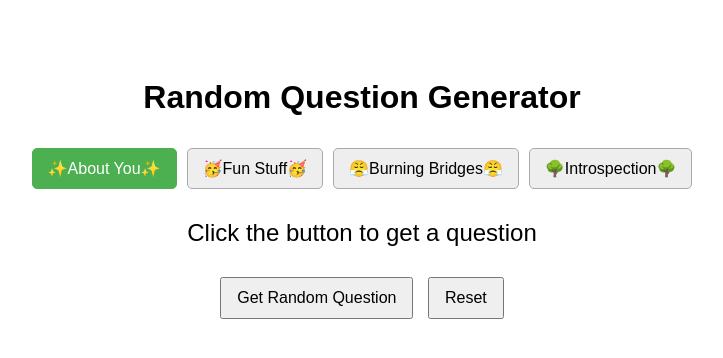
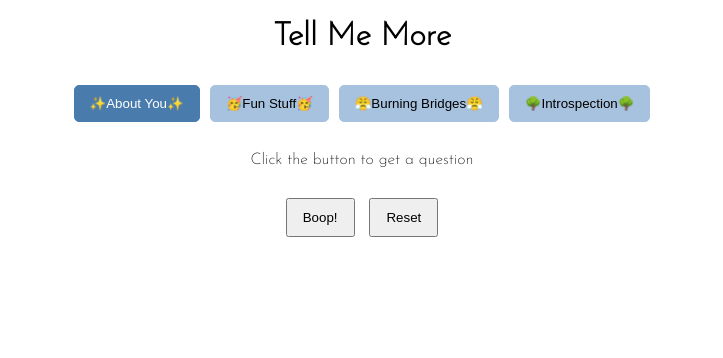
Before and after one commit to dabtheduck/tellmemore2.0, a plain HTML site: page index.html in a window 1280 px wide. Both pictures are taken after a click on the button "✨About You✨". Shown: the whole page, without its empty margins (278-1001 px from the left). Drawn offline with Linux system fonts and the light colour scheme.

Commit message:
Update index.html
button styling updates

```diff
--- a/index.html
+++ b/index.html
@@ -3,36 +3,40 @@
 <head>
   <meta charset="UTF-8" />
   <meta name="viewport" content="width=device-width, initial-scale=1.0"/>
-  <title>Random Question Generator</title>
+  <link
+			href="https://fonts.googleapis.com/css2?family=Josefin+Sans:ital,wght@0,200;1,200&display=swap"
+			rel="stylesheet" />
+		<link rel="stylesheet" href="style.css" />
+  <title>Tell Me More</title>
   <style>
     body {
-      font-family: Arial, sans-serif;
+      font-family: Josefin Sans, sans-serif;
       text-align: center;
-      padding: 50px;
+      padding: 0.5 rem;
     }
     #question {
-      font-size: 1.5em;
+      font-size: 0.5 rem;
       margin: 20px 0;
     }
     #category {
       font-style: italic;
-      color: gray;
+      color: black;
     }
     button {
-      font-size: 1em;
+      font-size: 1 rem;
       padding: 10px 15px;
       margin: 10px 5px;
     }
     .category-button {
-      border: 1px solid #aaa;
-      background-color: #eee;
+      border: 1px solid #a6c2de;
+      background-color: #a6c2de;
       border-radius: 5px;
       cursor: pointer;
     }
     .category-button.selected {
-      background-color: #4CAF50;
+      background-color: #497bad;
       color: white;
-      border-color: #4CAF50;
+      border-color: #497bad;
     }
     .category-container {
       margin-bottom: 20px;
@@ -41,16 +45,16 @@
 </head>
 <body>
 
-  <h1>Random Question Generator</h1>
+  <h1>Tell Me More</h1>
 
   <div class="category-container" id="categoryButtons">
     <!-- Buttons will be added here -->
   </div>
 
-  <div id="question">Click the button to get a question</div>
+  <div id="question">Boop the button to generate a question!</div>
   <div id="category"></div>
 
-  <button onclick="selectRandomQuestion()">Get Random Question</button>
+  <button onclick="selectRandomQuestion()">Boop!</button>
   <button onclick="resetQuestions()">Reset</button>
 
   <script>
```
